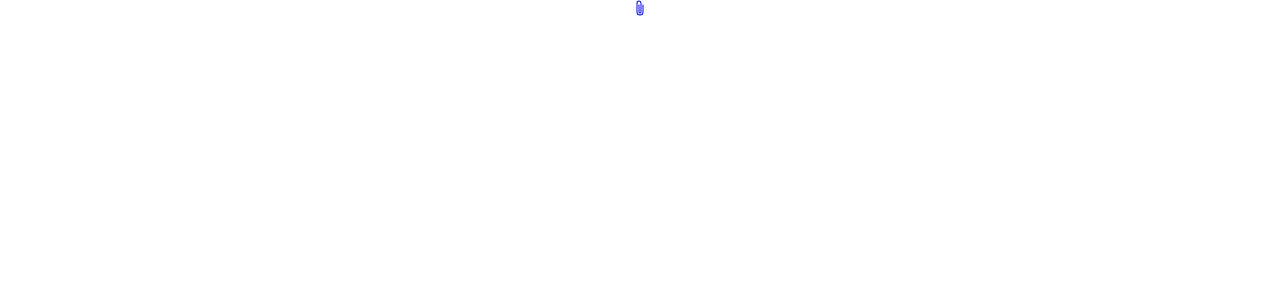
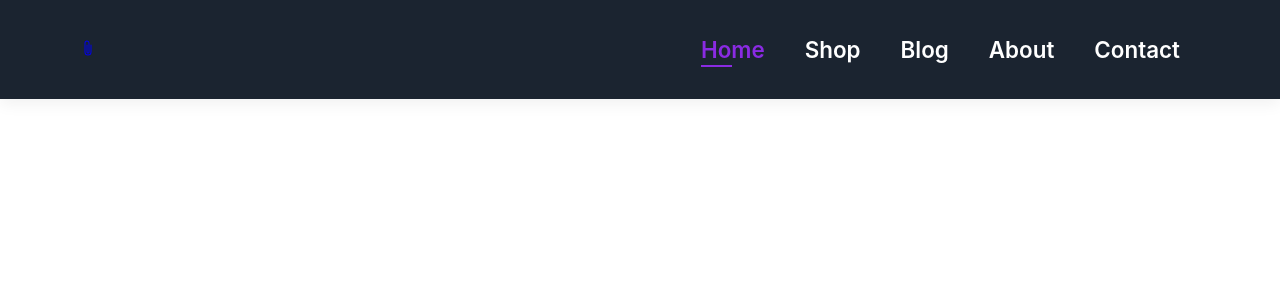
Before and after one commit to Gikonyo-Otieno/project-paperclip, a JavaScript app: page / in a window 1280 px wide. Shown: the top 300 px of the page. Built offline with nearby package versions, Linux system fonts and the light colour scheme; the HTML template or start-up script is replaced by a standard one.

Commit message:
Navbar styling

```diff
--- a/public/index.html
+++ b/public/index.html
@@ -24,7 +24,8 @@
       work correctly both with client-side routing and a non-root public URL.
       Learn how to configure a non-root public URL by running `npm run build`.
     -->
-    <title>React App</title>
+    <title>PaperClip</title>
+    <link rel="stylesheet" href="https://cdnjs.cloudflare.com/ajax/libs/font-awesome/6.2.1/css/all.min.css" integrity="sha512-MV7K8+y+gLIBoVD59lQIYicR65iaqukzvf/nwasF0nqhPay5w/9lJmVM2hMDcnK1OnMGCdVK+iQrJ7lzPJQd1w==" crossorigin="anonymous" referrerpolicy="no-referrer" />
   </head>
   <body>
     <noscript>You need to enable JavaScript to run this app.</noscript>
--- a/src/components/Navbar.js
+++ b/src/components/Navbar.js
@@ -1,3 +1,7 @@
+import './NavbarStyles.css';
+
+
+
 function Navbar(){
     return (
         <>
@@ -6,8 +10,19 @@ function Navbar(){
                     <svg xmlns="http://www.w3.org/2000/svg" width="16" height="16" fill="currentColor" class="bi bi-paperclip" viewBox="0 0 16 16">
                         <path d="M4.5 3a2.5 2.5 0 0 1 5 0v9a1.5 1.5 0 0 1-3 0V5a.5.5 0 0 1 1 0v7a.5.5 0 0 0 1 0V3a1.5 1.5 0 1 0-3 0v9a2.5 2.5 0 0 0 5 0V5a.5.5 0 0 1 1 0v7a3.5 3.5 0 1 1-7 0V3z"/>
                     </svg>
-</a>
+                </a>
+
+                <div>
+                    <ul id="navbar">
+                        <li><a className="active" href="index.html">Home</a></li>
+                        <li><a href="index.html">Shop</a></li>
+                        <li><a href="index.html">Blog</a></li>
+                        <li><a href="index.html">About</a></li>
+                        <li><a href="index.html">Contact</a></li>
+                    </ul>
+                </div>
             </nav>
+
 
 
         </>
--- a/src/components/NavbarStyles.css
+++ b/src/components/NavbarStyles.css
@@ -0,0 +1,43 @@
+nav{
+    display:flex;
+    align-items:center;
+    justify-content: space-between;
+    background: #1b2430;
+    padding: 20px 80px;
+    box-shadow: 0 5px 15px rgba(0, 0, 0, 0.06);
+}
+#navbar{
+    display: flex;
+    align-items: center;
+    justify-content: center;
+}
+
+#navbar li{
+    list-style: none;
+    padding: 0 20px;
+    position: relative;
+}
+
+#navbar li a{
+    text-decoration: none;
+    font-size:1.4rem;
+    font-weight: 600;
+    color: #fff;
+    transition: 0.3s ease-in-out;
+}
+
+#navbar li a:hover,
+#navbar li a.active{
+    color: blueviolet;
+}
+
+#navbar li a:hover::after,
+#navbar li a.active::after{
+    content: "";
+    width: 30%;
+    height: 2px;
+    background: blueviolet;
+    position: absolute;
+    bottom: -4px;
+    left: 20px;
+}
```
